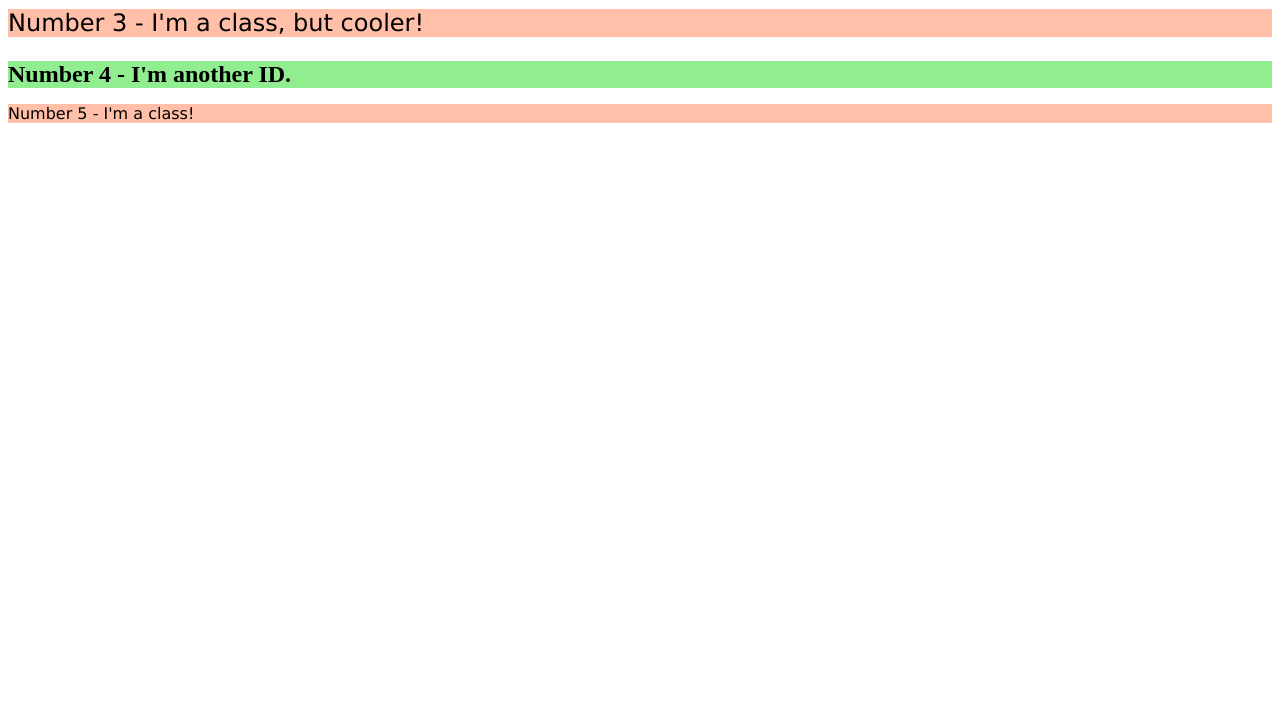
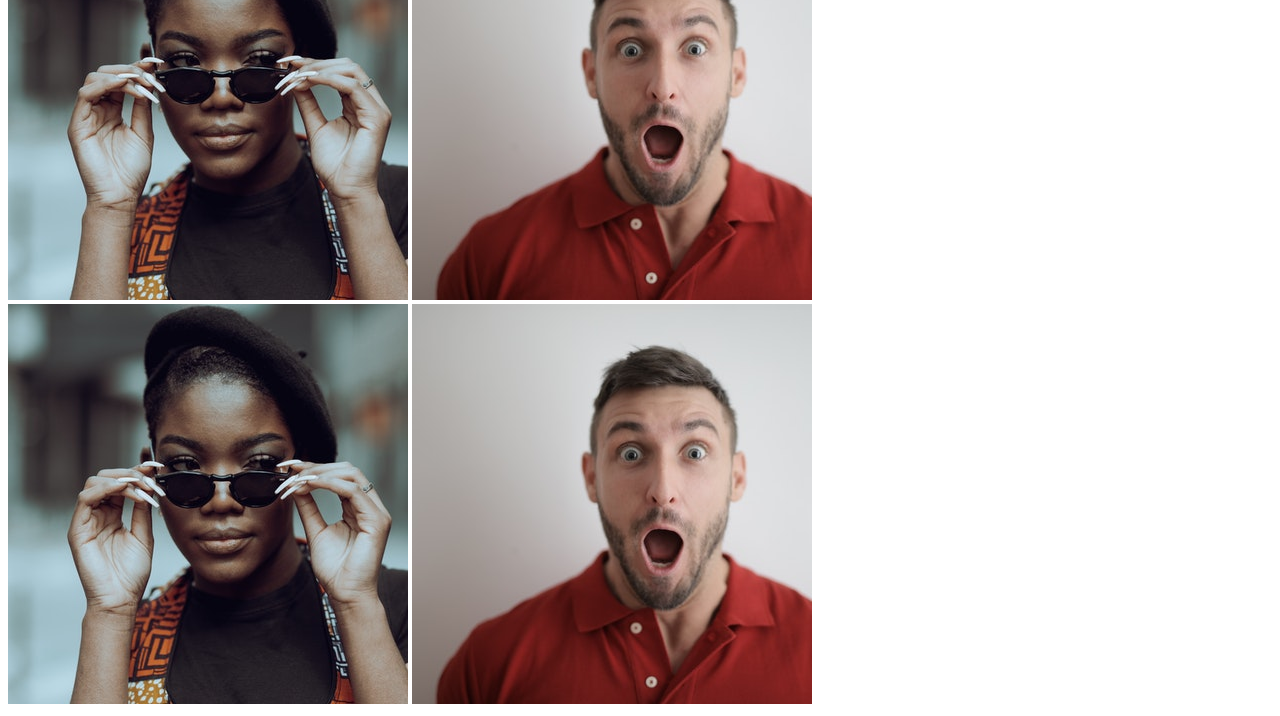
Before and after one commit to camdentbrown272/git_test, a plain HTML site: page html-boilerplate/index.html in a window 1280 px wide. Shown: the part 108-824 px from the top of the page. Before the commit the page ends 800 px from the top, so only its background shows below. Drawn offline with Linux system fonts and the light colour scheme.

Commit message:
right before section 4

```diff
--- a/html-boilerplate/index.html
+++ b/html-boilerplate/index.html
@@ -1,35 +1,22 @@
 <!DOCTYPE html>
 <html lang="en">
-
   <head>
     <meta charset="UTF-8">
+    <meta http-equiv="X-UA-Compatible" content="IE=edge">
     <meta name="viewport" content="width=device-width, initial-scale=1.0">
-  <title>Document</title>
-  <link rel="stylesheet" href="styles.css">
+    <title>Chaining Selectors</title>
+    <link rel="stylesheet" href="style.css">
   </head>
-
   <body>
-
-  <div class="num1">
-    <p>Number 1 - I'm a class!</p>
+    <!-- Use the classes BELOW this line -->
+    <div>
+      <img class="avatar proportioned" src="./images/pexels-katho-mutodo-8434791.jpg" alt="Woman with glasses">
+      <img class="avatar distorted" src="./images/pexels-andrea-piacquadio-3777931.jpg" alt="Man with surprised expression">
     </div>
-
-  <div id="num2">
-    Number 2 - I'm one ID.
+    <!-- Use the classes ABOVE this line -->
+    <div>
+      <img class="original proportioned" src="./images/pexels-katho-mutodo-8434791.jpg" alt="Woman with glasses">
+      <img class="original distorted" src="./images/pexels-andrea-piacquadio-3777931.jpg" alt="Man with surprised expression">
     </div>
-
-  <div class="num3" style="font-size: 24px;">
-    <p>Number 3 - I'm a class, but cooler!</p>
-  </div>
-
-  <div id="num4">
-    Number 4 - I'm another ID.
-  </div>
-
-  <div class="num5">
-    <p>Number 5 - I'm a class!</p>
-  </div>
-
   </body>
-
 </html>
--- a/html-boilerplate/styles.css
+++ b/html-boilerplate/styles.css
@@ -1,17 +1,3 @@
 body {
-  background-color: white;
+  background-color: #ffffff;
 }
-
-p {
-  background-color: rgba(255, 128, 82, 0.5);
-  font-family: Verdana, DejaVu Sans, sans-serif, monospace;
-}
-#num2 {
-  color: #0000ff;
-  font-size: 36px;
-}
-#num4 {
-  background-color: #90ee90;
-  font-size: 24px;
-  font-weight: bold;
-}
```
Also changed, not shown: html-boilerplate/images/pexels-andrea-piacquadio-3777931.jpg (added), html-boilerplate/images/pexels-katho-mutodo-8434791.jpg (added). Lines whose indentation alone changed are shown as unchanged.
